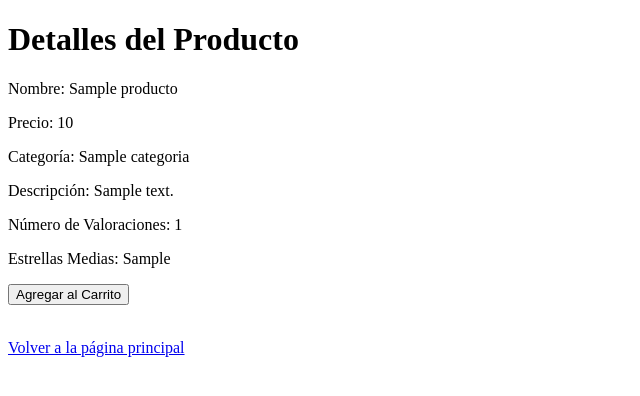
After one commit to marcturu/ecom-agents, a Flask app: template app/agents/templates/detalls_producte.html in a window 1280 px wide. The commit adds this page. Shown: the top 396 px of the page, without its empty margins (0-640 px from the left). Run offline with Flask 3, Linux system fonts and the light colour scheme; the template is opened without the code that fills it: most values are stand-ins (such as "Sample title", 1, 10 or a date in 2020).

Commit message:
filtrar i mostrar fet

```diff
--- /dev/null
+++ b/app/agents/templates/detalls_producte.html
@@ -0,0 +1,24 @@
+<!DOCTYPE html>
+<html lang="en">
+<head>
+    <meta charset="UTF-8">
+    <meta name="viewport" content="width=device-width, initial-scale=1.0">
+    <title>Detalles del Producto</title>
+</head>
+<body>
+    <h1>Detalles del Producto</h1>
+    <p>Nombre: {{ producto.nombre }}</p>
+    <p>Precio: {{ producto.precio }}</p>
+    <p>Categoría: {{ producto.categoria }}</p>
+    <p>Descripción: {{ producto.descripcion }}</p>
+    <p>Número de Valoraciones: {{ producto.num_valoraciones }}</p>
+    <p>Estrellas Medias: {{ producto.estrellas_mitges }}</p>
+    <!-- Otros detalles del producto aquí -->
+    <form action="/seleccionar_producto" method="post">
+        <input type="hidden" name="producto" value='{{ producto | tojson | safe }}'>
+        <button type="submit">Agregar al Carrito</button>
+    </form>
+    <br>
+    <p><a href="/">Volver a la página principal</a></p>
+</body>
+</html>
--- a/app/agents/templates/productesFiltratsClient.html
+++ b/app/agents/templates/productesFiltratsClient.html
@@ -11,7 +11,7 @@
         {% for producto in productos %}
             <li>
                 {{ producto['nombre'] }} - {{ producto['precio'] }} EUR
-                <form action="/seleccionar_producto" method="post" style="display:inline;">
+                <form action="/detalls_producte" method="post" style="display:inline;">
                     <input type="hidden" name="producto" value='{{ producto | tojson | safe }}'>
                     <button type="submit">Seleccionar</button>
                 </form>
```
Also changed, not shown: app/agents/Client.py (+8 -0 lines), 3 other files.
